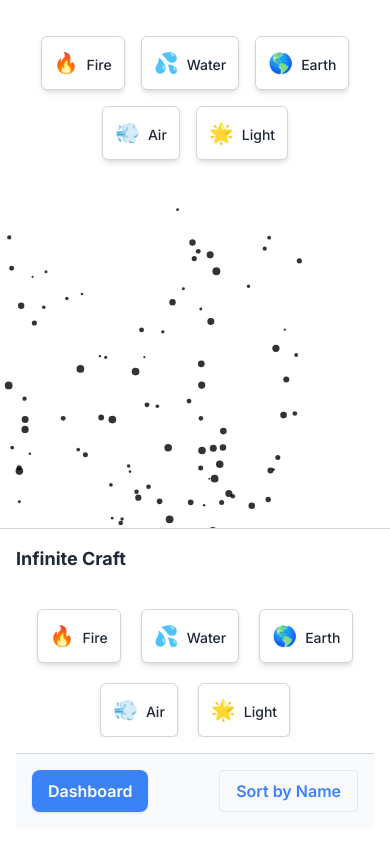
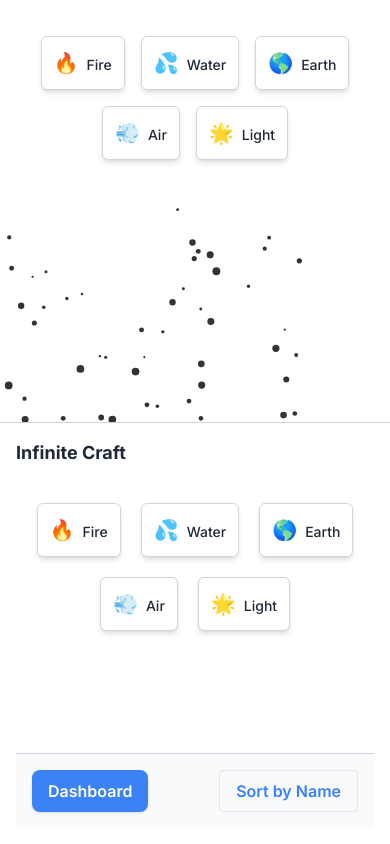
Before and after one commit to Ritik543/infinite-craft, a Next.js app: page / in a window 390 px wide. Built offline with nearby package versions, Linux system fonts and the light colour scheme.

Commit message:
Update Sidebar.tsx

```diff
--- a/components/Sidebar.tsx
+++ b/components/Sidebar.tsx
@@ -59,10 +59,10 @@
     <div
       className={`fixed bg-white shadow-md border-gray-300
                     lg:w-80 lg:h-full lg:top-0 lg:right-0
-                    w-full h-auto bottom-0 border-t z-50
-                    transition-all`}
+                    w-full h-1/2 bottom-0 border-t z-50
+                    transition-all overflow-y-scroll lg:overflow-none`}
     >
-      <div className="p-4 flex flex-col h-full">
+      <div className="p-4 flex flex-col h-full ">
         {/* Header */}
         <h2 className="text-lg font-bold mb-4">Infinite Craft</h2>
 
```
